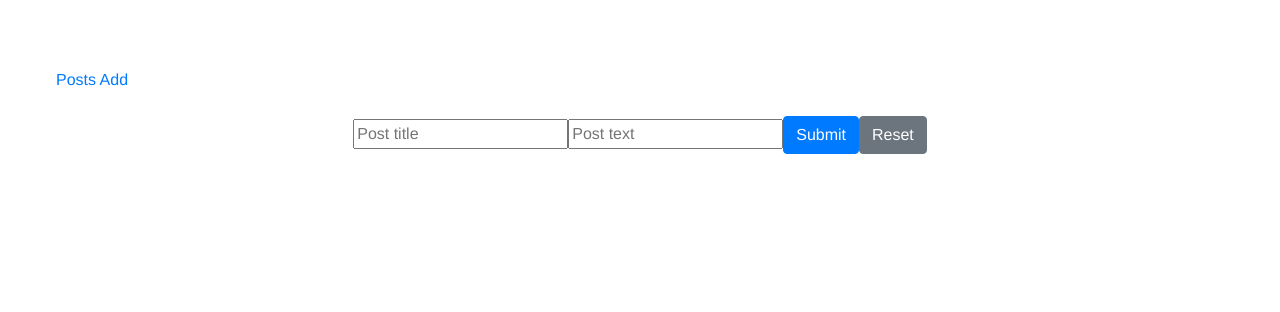
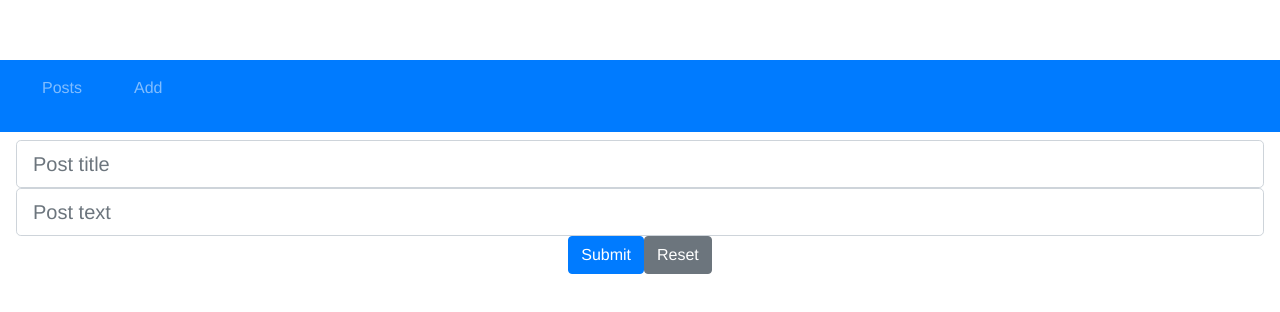
Before and after one commit to MladenGukic/blog-app-vue, a Vue app in the folder blog-app/: page /add in a window 1280 px wide. Shown: the top 312 px of the page. Built offline with nearby package versions, Linux system fonts and the light colour scheme.

Commit message:
Bootstrap

```diff
--- a/blog-app/src/App.vue
+++ b/blog-app/src/App.vue
@@ -1,9 +1,13 @@
 <template>
   <div id="app">
-    <nav class="navbar navbar-expand-lg" >
-      <ul>
-      <router-link class="nav-item active" to='/posts'> Posts </router-link>
-      <router-link class="nav-item active" to='/add'> Add </router-link>
+    <nav class="navbar navbar-expand-sm bg-primary navbar-light" >
+      <ul class="nav-bar-nav">
+        <li class="nav-item active">
+      <router-link class="nav-link" to='/posts'> Posts </router-link>
+        </li>
+        <li class="nav-item active">
+      <router-link class="nav-link" to='/add'> Add </router-link>
+        </li>
     </ul>
     </nav>
     <router-view/>
@@ -27,4 +31,9 @@ export default {
   color: #2c3e50;
   margin-top: 60px;
 }
+
+.nav-link {
+   color: rgba(255,255,255,.5)
+}
+
 </style>
--- a/blog-app/src/components/AddComment.vue
+++ b/blog-app/src/components/AddComment.vue
@@ -1,7 +1,7 @@
 <template>
     <div class="form-group">
-        <form class="form-group" @submit.prevent="onSubmit">
-            <textarea placeholder="Your comment" v-model="comment.text" required/>
+        <form class="form-control-sm" @submit.prevent="onSubmit">
+            <textarea class="form-control" placeholder="Your comment" v-model="comment.text" required/>
             <button type="submit" class="btn btn-primary"> Add </button>
         </form>
     </div>
--- a/blog-app/src/components/AddPost.vue
+++ b/blog-app/src/components/AddPost.vue
@@ -1,8 +1,8 @@
 <template>
   <div class="form-group">
-        <form @submit.prevent="onSubmit">
-            <input placeholder="Post title" type="text" v-model="postForm.title" minlength="2" required/>
-            <input placeholder="Post text" type="text" v-model="postForm.text" maxlength="300" required/>
+        <form class="form-control-lg " @submit.prevent="onSubmit">
+            <input class="form-control form-control-lg" placeholder="Post title" type="text" v-model="postForm.title" minlength="2" required/>
+            <input class="form-control form-control-lg" placeholder="Post text" type="text" v-model="postForm.text" maxlength="300" required/>
             <button type="submit" class="btn btn-primary"> Submit </button>
             <button type="button" class="btn btn-secondary" @click="resetForm"> Reset </button>
         </form>
@@ -15,8 +15,7 @@ export default {
     data() {
         return {
              form: {title: "", text: ""},
-             post: {}
-
+             post: {},
         }
     },
 
--- a/blog-app/src/components/AppPosts.vue
+++ b/blog-app/src/components/AppPosts.vue
@@ -1,13 +1,13 @@
 <template>
-  <div class="hello">
-    <div>
-      <h4>Posts</h4>
-      <ul v-for="post in posts" :key="post.id">
+  <div class="container">
+    <div class="list-group row">
+      <h4>Posts:</h4>
+      <ul  v-for="post in posts" :key="post.id">
         <span></span>
-        <li>
-          <span> created at: {{ post.createdAt | diffForHumans }} </span>
+        <li class="list-group-item">
+          <span> created at: {{post.createdAt | formatDate}} {{ post.createdAt | diffForHumans }} </span>
           <span> comments: {{post.comments.length}} </span> |
-          {{post.title}}
+          {{post.title}} <br>
           <button class="btn btn-primary" @click="navigateToViewPost(post.id)">View post</button>
           <button class="btn btn-info" @click="navigateToEdit(post.id)">Edit</button>
          <button type="submit" class="btn btn-danger" @click="deletePost(post.id)"> Delete </button>
@@ -55,8 +55,8 @@ export default {
 
 <!-- Add "scoped" attribute to limit CSS to this component only -->
 <style scoped>
-h3 {
-  margin: 40px 0 0;
+h4 {
+  margin: 40px 40px 0;
 }
 ul {
   list-style-type: none;
--- a/blog-app/src/components/SinglePost.vue
+++ b/blog-app/src/components/SinglePost.vue
@@ -56,4 +56,25 @@ export default {
 
 <style>
 
+body{
+	font-family: Arial, Helvetica, sans-serif;
+	box-sizing: content-box;
+}
+.container{
+	background-color: #f5f5f5;
+	border-radius: 89px;
+}
+
+h3 {
+  margin: 40px 0 0;
+}
+ul {
+  list-style-type: none;
+  padding: 0;
+}
+li {
+  display: inline-block;
+  margin: 0 10px;
+}
+
 </style>
```
